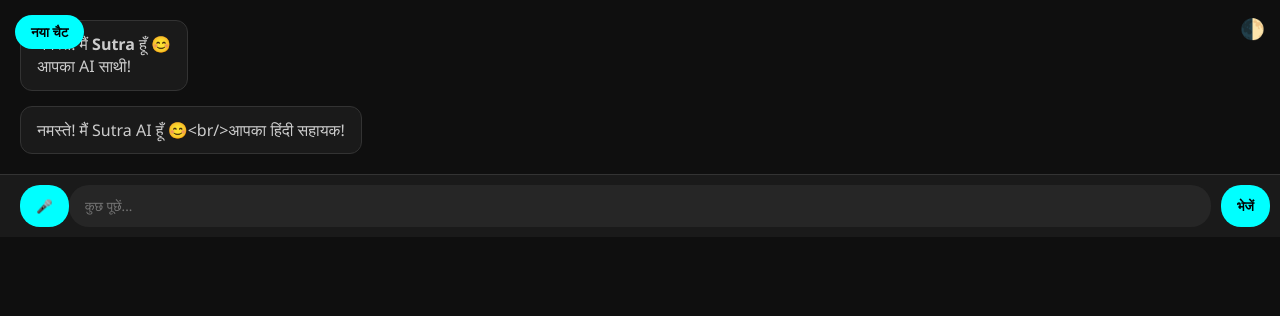
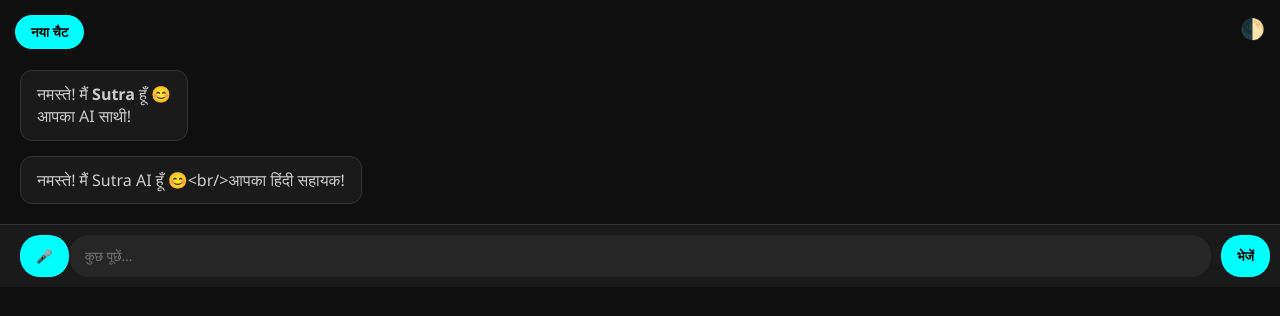
Before and after one commit to aman002175/Sutra, a plain HTML site: page index.html in a window 1280 px wide. Drawn offline with Linux system fonts and the light colour scheme.

Commit message:
Update index.html

```diff
--- a/index.html
+++ b/index.html
@@ -7,9 +7,13 @@
   <title>Sutra AI Chatbot</title>
   <link rel="stylesheet" href="style.css" />
 </head>
+ <!-- ✅ यह कोड <body> टैग के ठीक अंदर जोड़ें -->
 <body class="dark">
-      <button onclick="startNewChat()" class="new-chat-btn">नया चैट</button>
-     <button class="theme-toggle" onclick="toggleTheme()">🌓</button>
+  <header>
+    <button onclick="startNewChat()" class="new-chat-btn">नया चैट</button>
+    <button class="theme-toggle" onclick="toggleTheme()">🌓</button>
+  </header>
+  <!-- बाकी का कोड वैसे ही रहेगा -->
   <div class="chat-container" id="chatBox">
     <div class="message bot">नमस्ते! मैं <strong>Sutra</strong> हूँ 😊<br/>आपका AI साथी!</div>
   </div>
```
